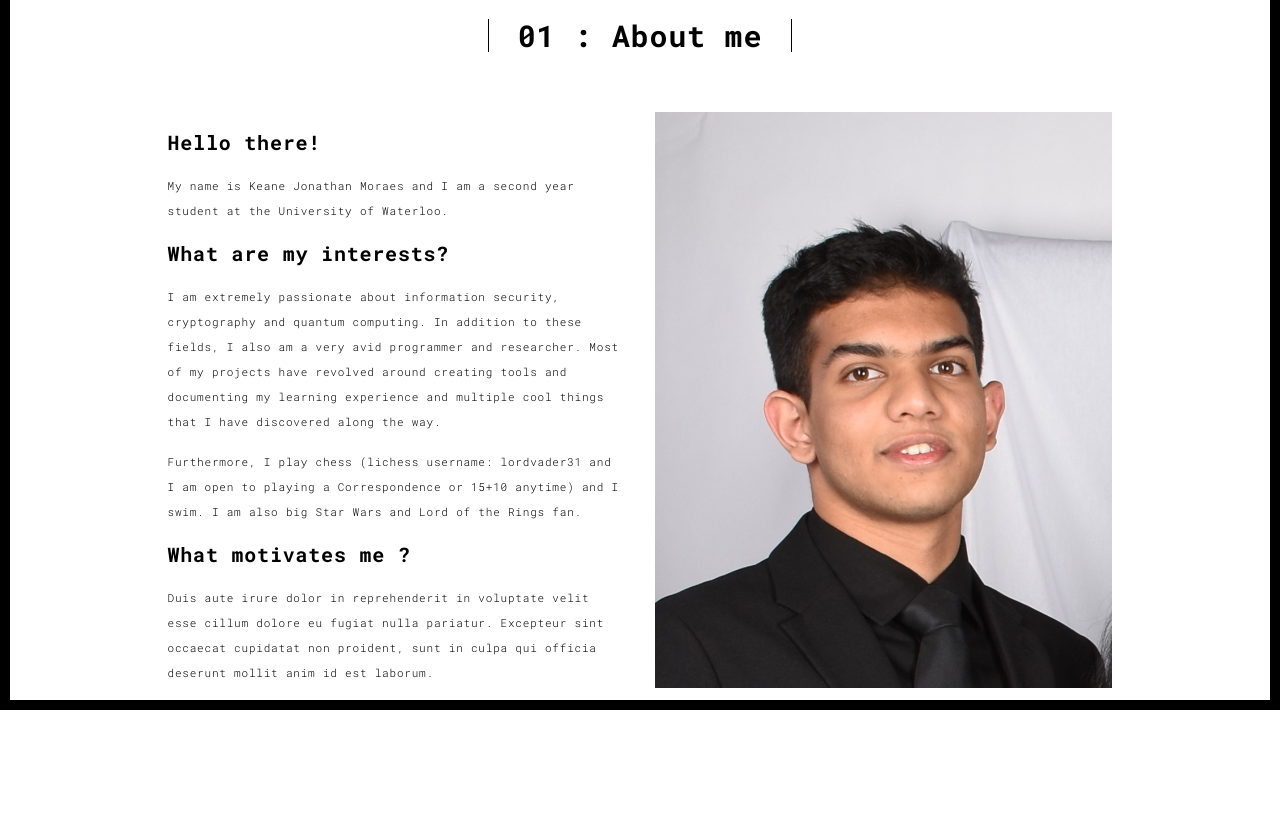
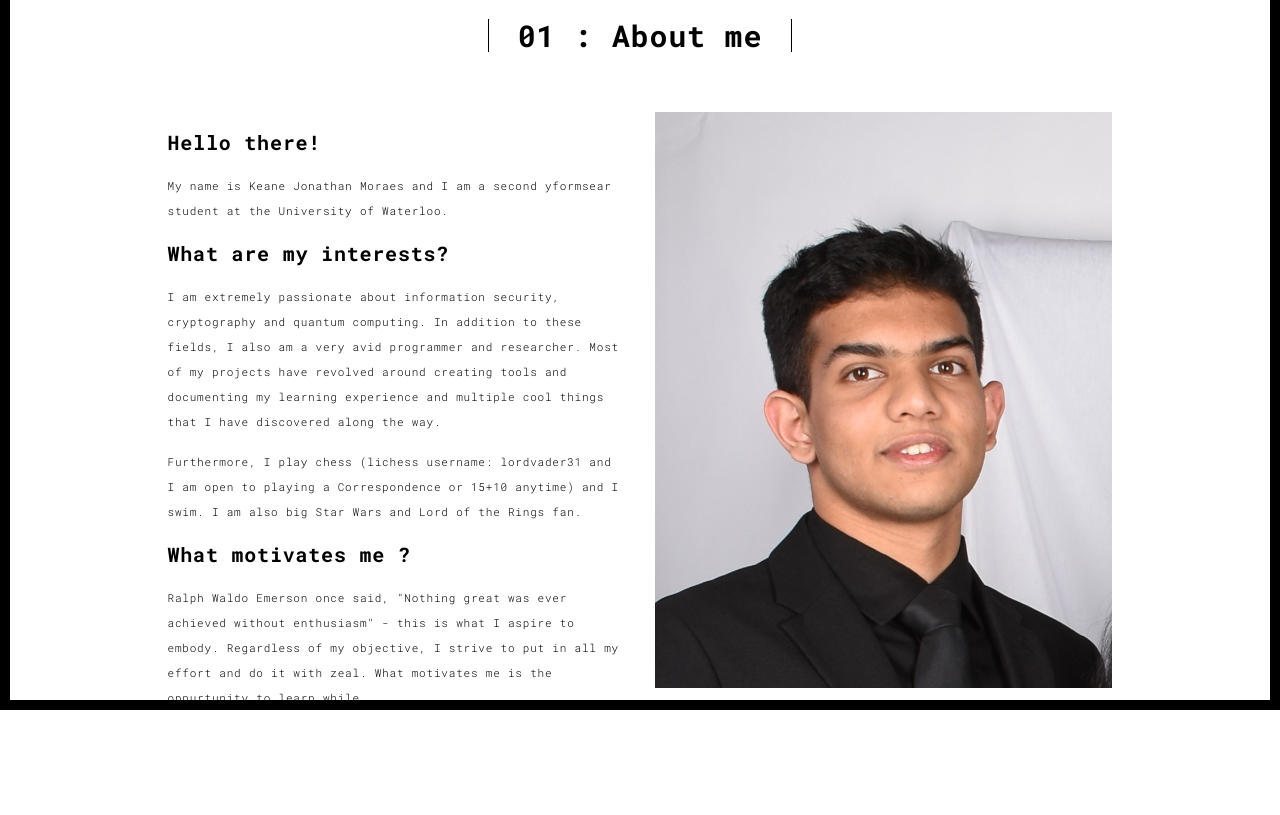
Before and after one commit to kj3moraes/PersonalWebsite, a Flask app: page /about.html in a window 1280 px wide. Shown: the part 90-905 px from the top of the page. Before the commit the page ends 800 px from the top, so only its background shows below. Run offline with Flask 2, Linux system fonts and the light colour scheme; some libraries are stand-ins or nearby versions.

Commit message:
finished about and contact

```diff
--- a/app/templates/about.html
+++ b/app/templates/about.html
@@ -62,7 +62,7 @@
               <div class="row">
                 <div class="col-xs-12 col-md-6">
                   <h3>Hello there!</h3>
-                  <p>My name is Keane Jonathan Moraes and I am a second year student at the University of Waterloo.
+                  <p>My name is Keane Jonathan Moraes and I am a second yformsear student at the University of Waterloo.
                   </p>
                   <h3>What are my interests?</h3>
                   <p>
@@ -75,9 +75,10 @@
                     big Star Wars and Lord of the Rings fan. </p>
 
                 <h3>What motivates me ?</h3>
-                  <p>Duis aute irure dolor in reprehenderit in voluptate velit esse
-                  cillum dolore eu fugiat nulla pariatur. Excepteur sint occaecat cupidatat non
-                  proident, sunt in culpa qui officia deserunt mollit anim id est laborum. </p>
+                  <p>Ralph Waldo Emerson once said, "Nothing great was ever achieved without enthusiasm" - this is what I aspire to embody. Regardless of my objective,
+                      I strive to put in all my effort and do it with zeal. What motivates me is the oppurtunity to learn while
+
+                  </p>
                 </div>
                 <div class="col-xs-12 col-md-6">
                   <img src="./static/assets/images/profil.jpg" class="img-responsive" alt="">
--- a/app/templates/contact.html
+++ b/app/templates/contact.html
@@ -55,6 +55,7 @@
         <div class="col-xs-12">
           <div class="section-container-spacer text-center">
             <h1 class="h2">03 : Contact me</h1>
+
           </div>
 
           <div class="row">
@@ -75,6 +76,9 @@
                     </div>
                     <div class="col-md-5 address-container">
                       <ul class="list-unstyled">
+                        <p>If you wish to contact me and / or send me a message,
+                            please type in your email address, your subject line and the message you wish to send. I will get in touch with you shortly.
+                        </p>
                         <li>
                           <span class="fa-icon">
                             <i class="fa fa-phone" aria-hidden="true"></i>
```
